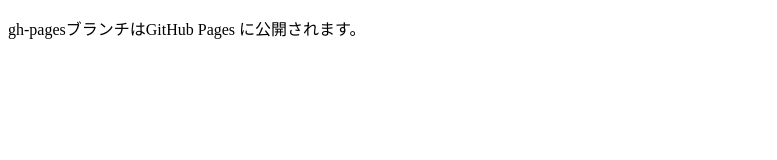
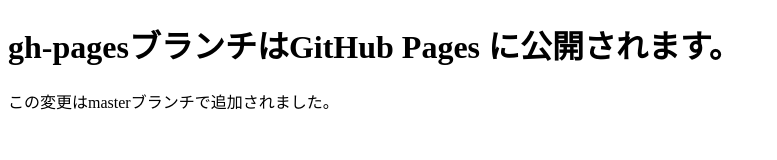
Before and after one commit to xdatosh/git-study, a plain HTML site: page index.html in a window 1280 px wide. Shown: the whole page, without its empty margins (0-777 px from the left). Drawn offline with Linux system fonts and the light colour scheme.

Commit message:
段落を追加

```diff
--- a/index.html
+++ b/index.html
@@ -6,6 +6,7 @@
     <title>Git の勉強</title>
 </head>
 <body>
- <p>gh-pagesブランチはGitHub Pages に公開されます。</p>
+	<h1>gh-pagesブランチはGitHub Pages に公開されます。</h1>
+	 <p>この変更はmasterブランチで追加されました。</p>
 </body>
 </html>
```
